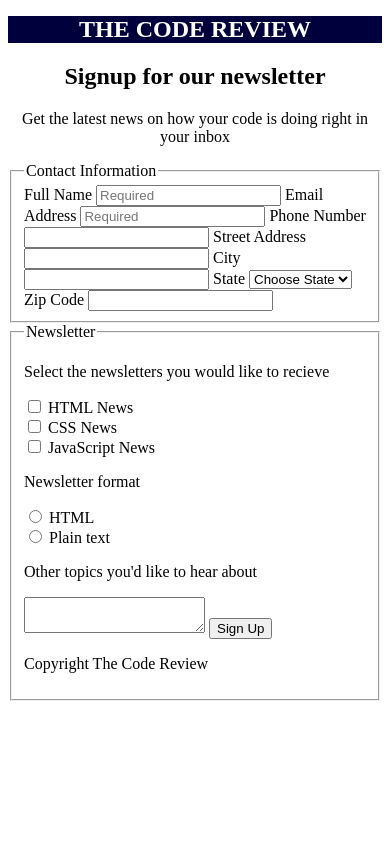
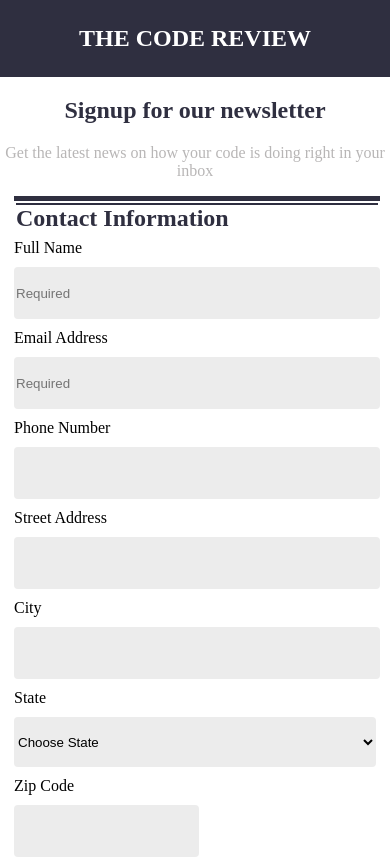
Before and after one commit to Abbott1/3-unit, a plain HTML site: page online_registration_v4/index.html in a window 390 px wide. Shown: the top 861 px of the page. Drawn offline with Linux system fonts and the light colour scheme.

Commit message:
a work in progress on mobile version

```diff
--- a/online_registration_v4/index.html
+++ b/online_registration_v4/index.html
@@ -19,42 +19,57 @@
 
 <form>
   <fieldset>
-    <legend>Contact Information</legend>
+
+    <legend class="contact"><div class="top-border">Contact Information</div></legend>
 
     <div class="form-1">
+        <div class="name">
             <label for="full_name">Full Name</label>
             <input type="text" name="full_name" id="full_name" placeholder="Required">
+        </div>
 
+        <div class="email">
             <label for="email_address">Email Address</label>
             <input type="email" name="email_address" id="email_address" placeholder="Required">
+        </div>
 
+        <div class="phone">
             <label for="phone_number">Phone Number</label>
             <input type="tel" name="phone_number" id="phone_number">
+        </div>
 
+        <div class="address">
             <label for="street_address">Street Address</label>
             <input type="text" name="street_address" id="street_address">
+        </div>
 
+        <div class="city-input">
             <label for="city">City</label>
             <input type="text" name="city" id="city">
+        </div>
 
+        <div class="state-input">
             <label for="state">State</label>
             <select name="state" id="state">
                 <option value=" " id="choose_state">Choose State</option>
             </select>
+        </div>
 
+        <div class="zip-input">
             <label for="zip_code">Zip Code</label>
-        <input type="text" name="zip_code" id="zip_code" >
+            <input type="text" name="zip_code" id="zip_code">
+        </div>
     </div>
   </fieldset>
 
   <fieldset>
 
-    <legend>Newsletter</legend>
+    <legend class="newsletter">Newsletter</legend>
     <div class="form-2">
         <p>Select the newsletters you would like to recieve</p>
 
         <div class="html_news">
-            <input type="checkbox" name="html_news" id="html_news" value="html_news">
+            <input type="checkbox" name="html_news" id="html_news" value="html_newsletter">
             <label for="html_news">HTML News</label>
         </div>
 
@@ -84,7 +99,9 @@
 
         <textarea id="other" name="other"></textarea>
         <button class="sign_up" type="submit">Sign Up</button>
+        <div class="copyright">
             <p>Copyright The Code Review</p>
+        </div>
     </div>
   </fieldset>
 </form>
--- a/online_registration_v4/styles.css
+++ b/online_registration_v4/styles.css
@@ -1,11 +1,103 @@
+body {
+    margin: 0 auto;
+    padding: 0;
+}
+
+fieldset {
+    border: 0px;
+}
+
+form {
+    width: 100%;
+    resize: both;
+    overflow: auto;
+}
+
 .heading {
     text-align: center;
+    width: 100%;
+
 }
 
 .heading h1 {
     font-size: 1.5em;
     display: block;
     width: 100%;
-    background: rgb(0, 0, 61);
+    background: rgb(47, 47, 64, 1);
+    color: white;
+    padding-top: 25px;
+    padding-bottom: 25px;
+    margin: 0;
+}
+
+.heading h2 {
+    color: rgb(47, 47, 64, 1);
+}
+
+.heading p {
+    color: rgb(184, 182, 182);
+}
+
+#full_name,
+#email_address,
+#phone_number,
+#street_address,
+#city,
+#state,
+#zip_code,
+#other {
+    background-color: rgb(236, 236, 236);
+    text-decoration: none;
+    border: none;
+    border-radius: 4px;
+    width: 100%;
+    height: 50px;
+    margin: 10px 0 10px;
+}
+
+#other {
+    height: 100px;
+}
+
+#zip_code {
+    width: 50%;
+    display: block;
+}
+
+.top-border {
+    border-top: 2px solid rgb(47, 47, 64, 1);
+    width: 100%;
+}
+
+.contact {
+    padding: 2px;
+    border-top: 5px solid rgb(47, 47, 64, 1);
+    width: 100%;
+}
+
+.sign_up {
+    width: 100%;
+    margin-top: 20px;
+    height: 50px;
+    background-color: #3acec2;
+    border-radius: 4px;
+    border: none;
     color: white;
 }
+
+.copyright {
+    text-align: center;
+    color: rgb(184, 182, 182);
+}
+
+legend {
+    color: rgb(47, 47, 64, 1);
+    font-size: 1.5em;
+    font-weight: bold;
+}
+
+.newsletter {
+    border-top: 2px solid rgb(47, 47, 64, 1);
+    width: 100%;
+    padding-top: 20px;
+}
```
Lines whose indentation alone changed are shown as unchanged.
